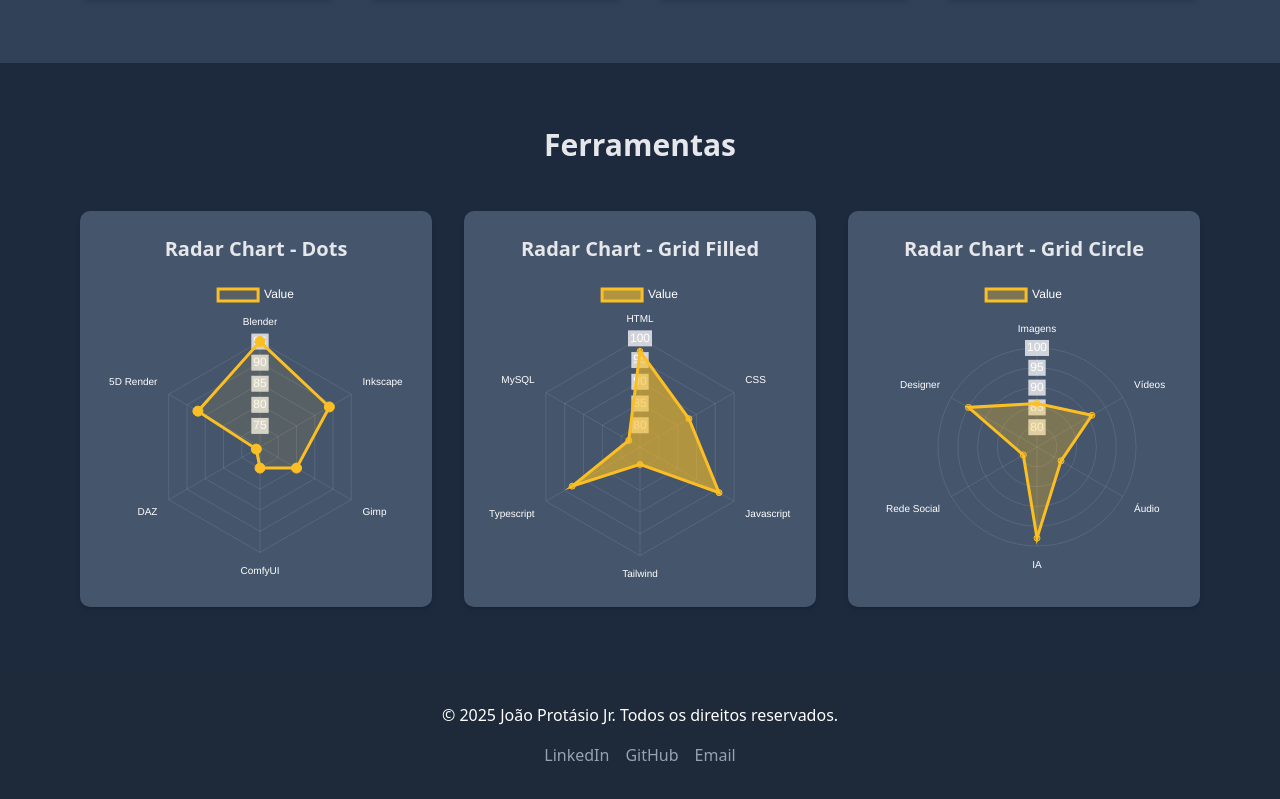
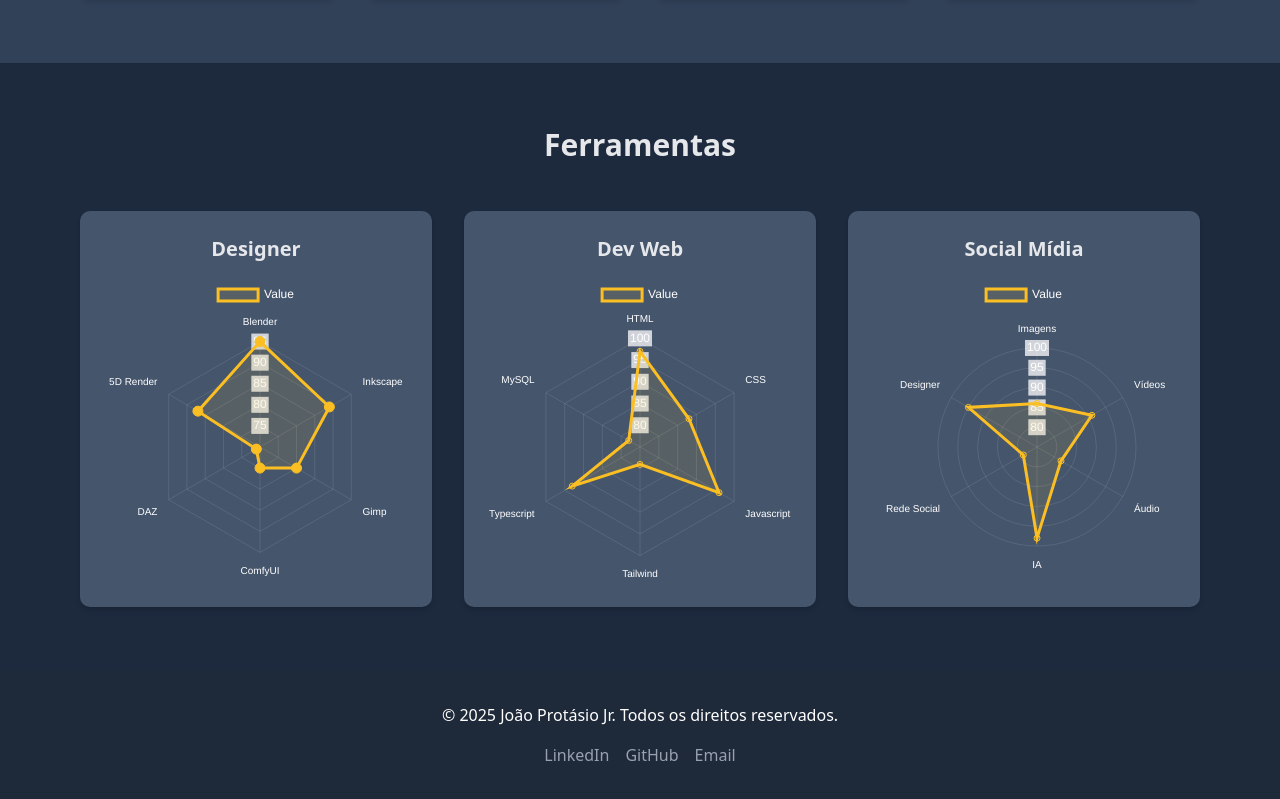
Before and after one commit to Protasiojr/site.joaoprotasiojr, a Next.js app: page / in a window 1280 px wide. Shown: the part 1225-2024 px from the top of the page. Built offline with nearby package versions, Linux system fonts and the light colour scheme.

Commit message:
ajuste no radar

```diff
--- a/app/page.tsx
+++ b/app/page.tsx
@@ -24,7 +24,7 @@ export default function Home() {
     datasets: [{
       label: 'Value',
       data: [97, 88, 96, 79, 93, 78],
-      backgroundColor: 'rgba(251, 191, 36, 0.6)',
+      backgroundColor: 'rgba(251, 191, 36, 0.1)',
       borderColor: '#fbbf24',
       fill: true,
     }],
@@ -35,7 +35,7 @@ export default function Home() {
     datasets: [{
       label: 'Value',
       data: [86, 91, 82, 98, 79, 95],
-      backgroundColor: 'rgba(251, 191, 36, 0.3)',
+      backgroundColor: 'rgba(251, 191, 36, 0.1)',
       borderColor: '#fbbf24',
       fill: true,
     }],
@@ -174,15 +174,15 @@ export default function Home() {
           <h2 className="text-3xl font-bold text-center text-gray-200 mb-12">Ferramentas</h2>
           <div className="grid grid-cols-1 md:grid-cols-3 gap-8">
             <div className="bg-slate-600 p-6 rounded-lg shadow-md text-center">
-              <h3 className="text-xl font-semibold mb-4 text-gray-200">Radar Chart - Dots</h3>
+              <h3 className="text-xl font-semibold mb-4 text-gray-200">Designer</h3>
               <Radar data={dataDots} options={optionsDots} />
             </div>
             <div className="bg-slate-600 p-6 rounded-lg shadow-md text-center">
-              <h3 className="text-xl font-semibold mb-4 text-gray-200">Radar Chart - Grid Filled</h3>
+              <h3 className="text-xl font-semibold mb-4 text-gray-200">Dev Web</h3>
               <Radar data={dataGridFilled} options={optionsGridFilled} />
             </div>
             <div className="bg-slate-600 p-6 rounded-lg shadow-md text-center">
-              <h3 className="text-xl font-semibold mb-4 text-gray-200">Radar Chart - Grid Circle</h3>
+              <h3 className="text-xl font-semibold mb-4 text-gray-200">Social Mídia</h3>
               <Radar data={dataGridCircle} options={optionsGridCircle} />
             </div>
           </div>
```
